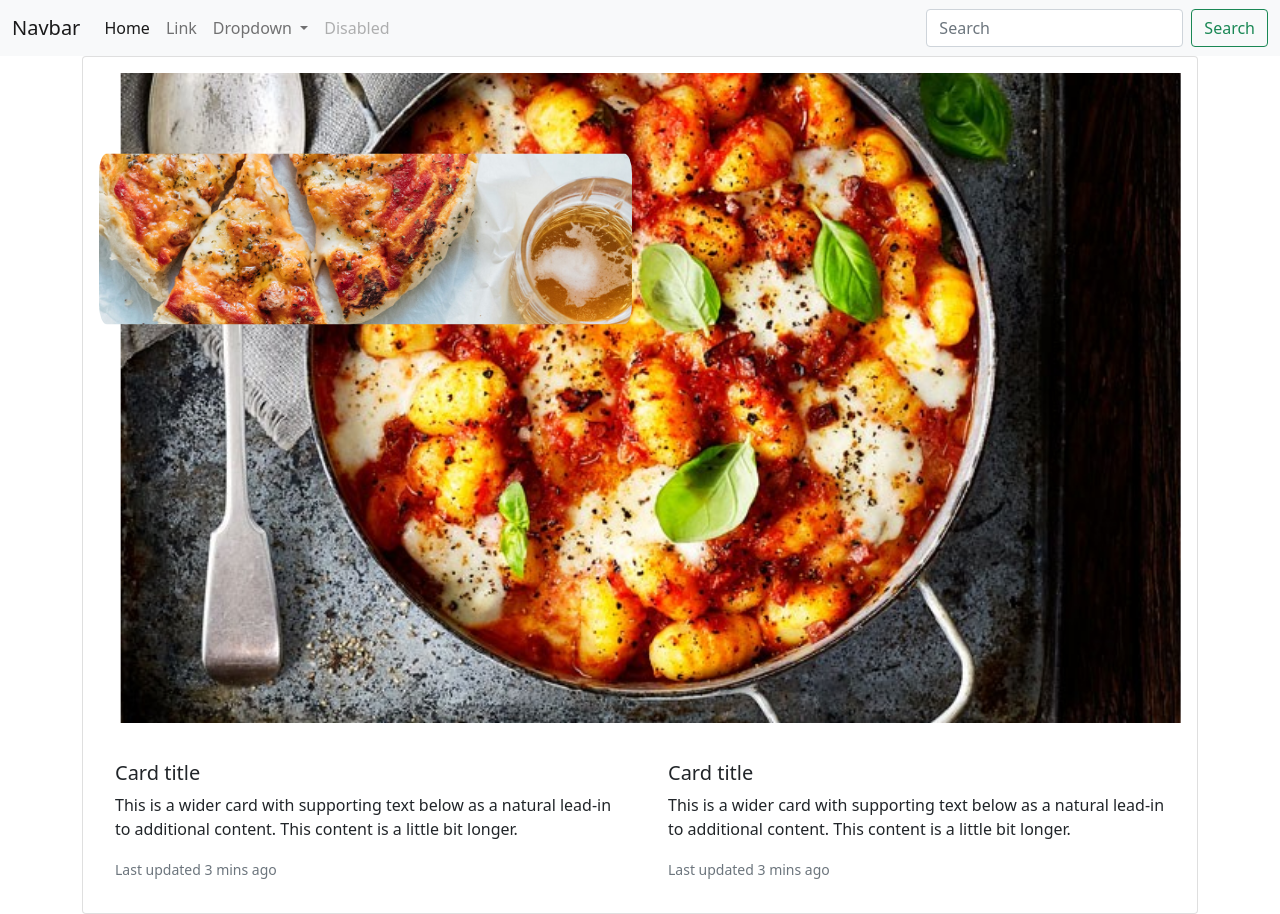
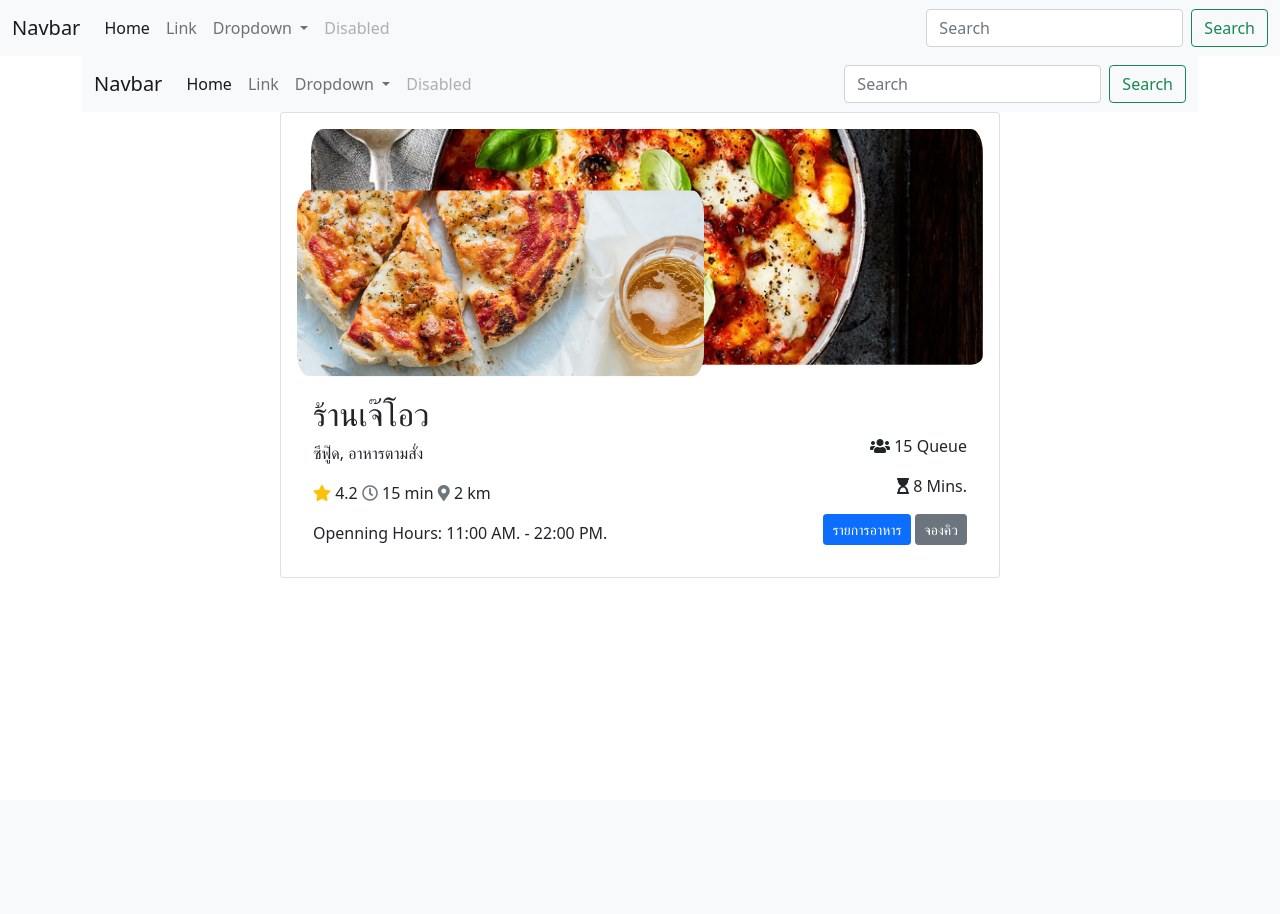
Before and after one commit to pete13232/DBProject, a Django app: template myproject/app/templates/test.html in a window 1280 px wide. After the commit the page ends 578 px from the top, so only its background shows below. Run offline with Django 3.2, Linux system fonts and the light colour scheme; the template is opened without the code that fills it, so the values that code supplies are empty.

Commit message:
"ResCard"

```diff
--- a/myproject/app/static/CSS/style.css
+++ b/myproject/app/static/CSS/style.css
@@ -1,16 +1,16 @@
 .imgBg {
   width: 98%;
-  max-height: 672px;
+  max-height: 250px;
   object-fit: cover;
   transform: translate(2%, 0);
   padding-bottom: 2%;
+  border-radius: 24px;
 }
 .imgCollab {
-  height: 20%;
-  width: 50%;
+  height: 40%;
+  width: 60%;
   position: absolute;
   object-fit: cover;
-  border-radius: 20px;
-  transform: translate(0%, 47%);
-
+  border-radius: 24px;
+  transform: translate(0%, 33%);
 }
--- a/myproject/app/templates/queueCard.html
+++ /dev/null
@@ -1,31 +0,0 @@
-{% load static %}
-{% comment %} <div class="row justify-content-center"> {% endcomment %}
-    <div class="card p-3" style="">
-        <div class="row">
-            <img src="{% static 'images/foodEx.jpg' %}" class="imgBg" alt="Responsive image">
-            <img src="{% static 'images/foodEx2.jpg' %}" class="imgCollab " alt="Responsive image">
-        </div>
-        <div class="row">
-            <div class="col-6">
-                <div class="card-body">
-                    <h5 class="card-title">Card title</h5>
-                    <p class="card-text">This is a wider card with supporting text below as a natural lead-in to
-                        additional
-                        content.
-                        This content is a little bit longer.</p>
-                    <p class="card-text"><small class="text-muted">Last updated 3 mins ago</small></p>
-                </div>
-            </div>
-            <div class="col-6">
-                <div class="card-body">
-                    <h5 class="card-title">Card title</h5>
-                    <p class="card-text">This is a wider card with supporting text below as a natural lead-in to
-                        additional
-                        content.
-                        This content is a little bit longer.</p>
-                    <p class="card-text"><small class="text-muted">Last updated 3 mins ago</small></p>
-                </div>
-            </div>
-        </div>
-    </div>
-    {% comment %} </div> {% endcomment %}
--- /dev/null
+++ b/myproject/app/templates/resCard.html
@@ -0,0 +1,50 @@
+{% extends 'base.html' %}
+{% load static %}
+{% block content %}
+{% comment %} <div class="row justify-content-center"> {% endcomment %}
+    <div class="row justify-content-center">
+        <div class="col-xl-8 ">
+            <div class="card p-3" style="">
+                <div class="row ">
+                    <img src="{% static 'images/foodEx.jpg' %}" class="imgBg" alt="Responsive image">
+                    <img src="{% static 'images/foodEx2.jpg' %}" class="imgCollab " alt="Responsive image">
+                </div>
+                <div class="row">
+                    <div class="col-6">
+                        <div class="card-body">
+                            <h2 class="card-title">ร้านเจ๊โอว</h2>
+                            <p class="card-text">ซีฟู๊ด, อาหารตามสั่ง</p>
+                            <p class="card-text">
+                                <i class="fas fa-star text-warning"></i>
+                                <span> 4.2</span>
+                                <i class="far fa-clock text-secondary"></i>
+                                <span> 15 min</span>
+                                <i class="fas fa-map-marker-alt text-secondary"></i>
+                                <span> 2 km</span>
+                            </p>
+                            <p class="card-text">Openning Hours: 11:00 AM. - 22:00 PM.</p>
+                        </div>
+                    </div>
+                    <div class="col-6 align-self-end">
+                        <div class="text-end card-body ">
+                            <p class="card-text">
+                                <i class="fas fa-users"></i>
+                                <span class="">15 Queue</span>
+                            </p>
+                            <p class="card-text">
+                                <i class="fas fa-hourglass-start"></i>
+                                <span class="card-text">8 Mins.</span>
+                            </p>
+                            <p class="card-text">
+                                <button type="button" class="btn btn-primary btn-sm"> รายการอาหาร</button>
+                                <button type="button" class="btn btn-secondary btn-sm">จองคิว</button>
+                            </p>
+                        </div>
+                    </div>
+                </div>
+            </div>
+        </div>
+    </div>
+    {% endblock content %}
+    {% comment %}
+</div> {% endcomment %}
--- a/myproject/app/templates/test.html
+++ b/myproject/app/templates/test.html
@@ -1,4 +1,4 @@
 {% extends 'base.html' %}
 {% block content %}
-{% include 'queueCard.html' %}
+{% include 'resCard.html' %}
 {% endblock  %}
--- a/myproject/app/urls.py
+++ b/myproject/app/urls.py
@@ -4,6 +4,6 @@ from . import views
 
 urlpatterns = [
     # path("", views.card3Col, name="card3Col"),
-    path("", views.test, name="test"),
-    path("/queue", views.queueCard, name="queueCard"),
+    path("test", views.test, name="test"),
+    path("resCard", views.resCard, name="resCard"),
 ]
--- a/myproject/app/views.py
+++ b/myproject/app/views.py
@@ -10,5 +10,6 @@ def test(request):
     return render(request, "test.html")
 
 
-def queueCard(requset):
-    return render(request, "queueCard.html")
+def resCard(request):
+
+    return render(request, "resCard.html")
```
